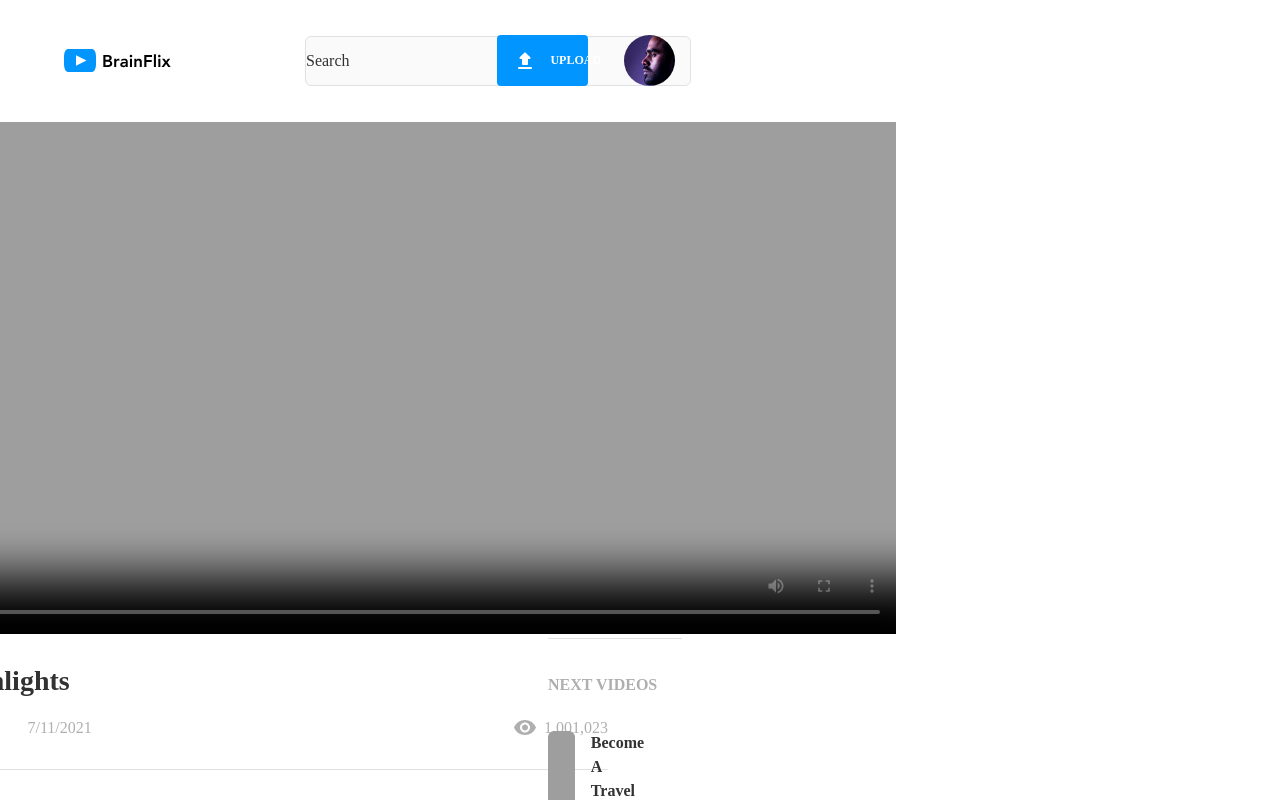
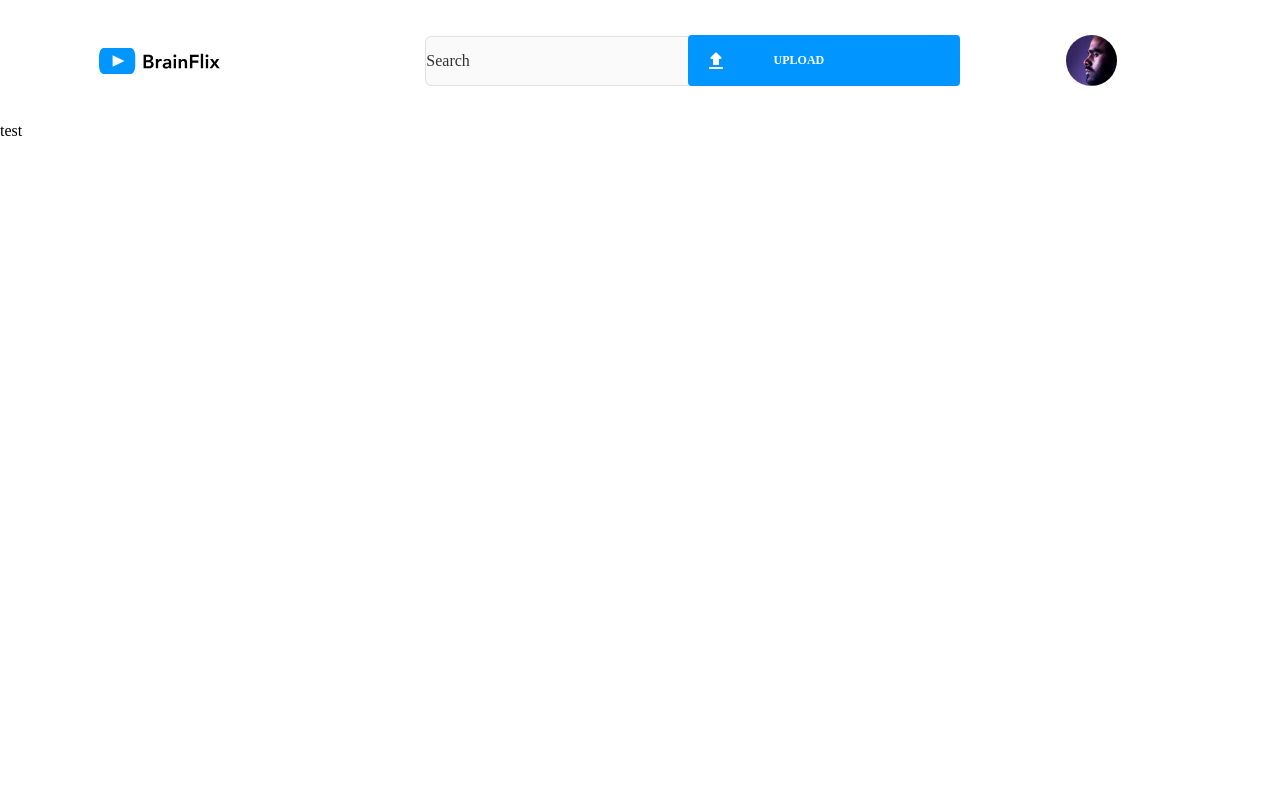
Before and after one commit to alexfenton/brainflix, a React (Create React App) app: page /upload in a window 1280 px wide. Shown: the top 800 px of the page. Built offline with nearby package versions, Linux system fonts and the light colour scheme; grey boxes are pictures that could not be loaded.

Commit message:
reordered components, built upload component. To do: fill upload page, functional requirements

```diff
--- a/package.json
+++ b/package.json
@@ -8,6 +8,7 @@
     "@testing-library/user-event": "^13.5.0",
     "react": "^18.1.0",
     "react-dom": "^18.1.0",
+    "react-router-dom": "^5.3.3",
     "react-scripts": "5.0.1",
     "sass": "^1.52.1",
     "web-vitals": "^2.1.4"
--- a/src/App.js
+++ b/src/App.js
@@ -2,10 +2,13 @@ import { Component } from "react";
 import videos from "./data/videos.json";
 import videoDetails from "./data/video-details.json";
 import "./App.scss";
-import SelectedVideo from "./components/selected-video/SelectedVideo";
+import SelectedVideoDetails from "./components/selected-video-details/SelectedVideoDetails";
 import { OtherVideos } from "./components/other-videos/OtherVideos";
 import Nav from "./components/nav/Nav";
 import SelectedVideoHero from "./components/selected-video-hero/SelectedVideoDesktop";
+import { BrowserRouter as Router, Route, Switch } from "react-router-dom";
+import SelectedVideoComments from "./components/selected-video-comments/SelectedVideoComments";
+import Upload from "./components/upload/Upload";
 
 class App extends Component {
   state = {
@@ -29,23 +32,37 @@ class App extends Component {
   render() {
     // console.log(this.state.allVideos);
     return (
+      <Router>
         <div className="App">
           <Nav />
+          <Switch>
+            <Route exact path="/">
               <SelectedVideoHero selectedVideo={this.state.selectedVideo} />
               <div className="main">
-          <SelectedVideo
+                <div className="selectedVid">
+                  <SelectedVideoDetails
+                    selectedVideo={this.state.selectedVideo}
+                  />
+                  <SelectedVideoComments
                     selectedVideo={this.state.selectedVideo}
                     commentValue={this.state.commentValue}
                     commentID={this.state.commentLine.commentID}
                     commentText={this.state.commentLine.text}
                   />
+                </div>
                 <OtherVideos
                   videos={this.state.videos}
                   currentVideoID={this.state.selectedVideo.id}
                   selectedVideo={this.renderSelectedVideo}
                 />
               </div>
+            </Route>
+            <Route path="/upload">
+              <Upload />
+            </Route>
+          </Switch>
         </div>
+      </Router>
     );
   }
 }
--- a/src/components/nav/Nav.scss
+++ b/src/components/nav/Nav.scss
@@ -19,7 +19,6 @@
     padding-bottom: $sidePaddingMobile;
   }
   @include desktop {
-    width: 50vw;
   }
   &__logo {
     width: 35vw;
--- a/src/components/selected-video/SelectedVideo.jsx
+++ b/src/components/selected-video-comments/SelectedVideoComments.jsx
@@ -1,41 +1,11 @@
 import React from "react";
-import "./SelectedVideo.scss";
+import "./SelectedVideoComments.scss";
 import userImage from "../../assets/Images/Mohan-muruge.jpg";
 import comment from "../../assets/Icons/add_comment.svg";
-import views from "../../assets/Icons/views.svg";
-import likes from "../../assets/Icons/likes.svg";
 
-const SelectedVideo = (props) => {
-  const longDate = new Date(props.selectedVideo.timestamp);
-
+const SelectedVideoComments = (props) => {
   return (
-    <div className="selectedVideo__section">
-      <div className="selectedVideo__heading-container">
-        <h2 className="selectedVideo__heading">{props.selectedVideo.title}</h2>
-      </div>
-      <div className="selectedVideo__details-container">
-        <div className="selectedVideo__details">
-          <p className="selectedVideo__details-author">
-            By {props.selectedVideo.channel}
-          </p>
-        </div>
-        <div className="selectedVideo__details">
-          <p className="selectedVideo__timestamp">
-            {longDate.toLocaleDateString("en-US")}
-          </p>
-        </div>
-        <div className="selectedVideo__details">
-          <img className="selectedVideo__icon" src={views} alt=""></img>
-          {props.selectedVideo.views}
-        </div>
-        <div className="selectedVideo__details">
-          <img className="selectedVideo__icon" src={likes} alt=""></img>
-          {props.selectedVideo.likes}
-        </div>
-      </div>
-      <div className="selectedVideo__description">
-        {props.selectedVideo.description}
-      </div>
+    <div className="comments__section">
       <div className="comments__container">
         <div className="comments__counter-container">
           <p className="comments__counter">
@@ -87,4 +57,4 @@ const SelectedVideo = (props) => {
   );
 };
 
-export default SelectedVideo;
+export default SelectedVideoComments;
--- a/src/components/selected-video/SelectedVideo.scss
+++ b/src/components/selected-video-comments/SelectedVideoComments.scss
@@ -3,6 +3,16 @@
 @import "../../styles/partials/mixins.scss";
 @import "../../styles/partials/breakpoints.scss";
 .comments {
+  &__section {
+    display: flex;
+    flex-direction: column;
+    align-items: center;
+    width: 100vw;
+    margin: 0;
+    @include desktop {
+      width: 40vw;
+    }
+  }
   &__container {
     padding: $sidePaddingMobile;
     padding-top: 0;
@@ -146,86 +156,3 @@
     margin: 0;
   }
 }
-.selectedVideo {
-  &__section {
-    display: flex;
-    flex-direction: column;
-    align-items: center;
-    width: 100vw;
-    margin: 0;
-    @include desktop {
-      width: 40vw;
-    }
-  }
-  &__heading {
-    @include pageHeading;
-    display: flex;
-    @include tablet {
-      margin-bottom: 0;
-    }
-    &-container {
-      width: 90vw;
-      display: flex;
-    }
-  }
-
-  &__description {
-    padding: $sidePaddingMobile;
-    @include bodyCopy;
-    display: flex;
-    @include tablet {
-      padding: $sidePaddingTablet;
-    }
-  }
-
-  &__details {
-    height: 35%;
-    @include labels;
-    display: flex;
-    align-items: center;
-    margin: 5rem, 0, 0.5rem, 0;
-
-    &-container {
-      display: flex;
-      flex-direction: column;
-      flex-wrap: wrap;
-      justify-content: space-around;
-      padding-top: 0.5rem;
-      padding-bottom: 0.5rem;
-      height: 12vh;
-      width: 90vw;
-      margin: 0;
-      border-top: solid;
-      border-bottom: solid;
-      border-color: $divider;
-      border-width: 1px;
-      @include tablet {
-        flex-direction: row;
-        height: fit-content;
-        padding-bottom: 0.5rem;
-        padding-top: $sidePaddingMobile;
-        border-top: 0;
-        justify-content: space-between;
-        align-items: center;
-      }
-      @include desktop {
-        width: 55vw;
-      }
-    }
-    &-author {
-      margin: 0;
-      @include bodyCopy;
-      font-weight: 700;
-    }
-  }
-
-  &__icon {
-    margin-right: 0.5rem;
-  }
-  &__timestamp {
-    @include tablet {
-      margin: 0;
-      margin-right: 30vw;
-    }
-  }
-}
--- /dev/null
+++ b/src/components/selected-video-details/SelectedVideoDetails.jsx
@@ -0,0 +1,41 @@
+import React from "react";
+import "./SelectedVideoDetails.scss";
+import views from "../../assets/Icons/views.svg";
+import likes from "../../assets/Icons/likes.svg";
+
+const SelectedVideoDetails = (props) => {
+  const longDate = new Date(props.selectedVideo.timestamp);
+
+  return (
+    <div className="selectedVideo__section">
+      <div className="selectedVideo__heading-container">
+        <h2 className="selectedVideo__heading">{props.selectedVideo.title}</h2>
+      </div>
+      <div className="selectedVideo__details-container">
+        <div className="selectedVideo__details">
+          <p className="selectedVideo__details-author">
+            By {props.selectedVideo.channel}
+          </p>
+        </div>
+        <div className="selectedVideo__details">
+          <p className="selectedVideo__timestamp">
+            {longDate.toLocaleDateString("en-US")}
+          </p>
+        </div>
+        <div className="selectedVideo__details">
+          <img className="selectedVideo__icon" src={views} alt=""></img>
+          {props.selectedVideo.views}
+        </div>
+        <div className="selectedVideo__details">
+          <img className="selectedVideo__icon" src={likes} alt=""></img>
+          {props.selectedVideo.likes}
+        </div>
+      </div>
+      <div className="selectedVideo__description">
+        {props.selectedVideo.description}
+      </div>
+    </div>
+  );
+};
+
+export default SelectedVideoDetails;
--- /dev/null
+++ b/src/components/selected-video-details/SelectedVideoDetails.scss
@@ -0,0 +1,88 @@
+@import "../../styles/partials/global.scss";
+@import "../../styles/partials/variables.scss";
+@import "../../styles/partials/mixins.scss";
+@import "../../styles/partials/breakpoints.scss";
+
+.selectedVideo {
+  &__section {
+    display: flex;
+    flex-direction: column;
+    align-items: center;
+    width: 100vw;
+    margin: 0;
+    @include desktop {
+      width: 40vw;
+    }
+  }
+  &__heading {
+    @include pageHeading;
+    display: flex;
+    @include tablet {
+      margin-bottom: 0;
+    }
+    &-container {
+      width: 90vw;
+      display: flex;
+    }
+  }
+
+  &__description {
+    padding: $sidePaddingMobile;
+    @include bodyCopy;
+    display: flex;
+    @include tablet {
+      padding: $sidePaddingTablet;
+    }
+  }
+
+  &__details {
+    height: 35%;
+    @include labels;
+    display: flex;
+    align-items: center;
+    margin: 5rem, 0, 0.5rem, 0;
+
+    &-container {
+      display: flex;
+      flex-direction: column;
+      flex-wrap: wrap;
+      justify-content: space-around;
+      padding-top: 0.5rem;
+      padding-bottom: 0.5rem;
+      height: 12vh;
+      width: 90vw;
+      margin: 0;
+      border-top: solid;
+      border-bottom: solid;
+      border-color: $divider;
+      border-width: 1px;
+      @include tablet {
+        flex-direction: row;
+        height: fit-content;
+        padding-bottom: 0.5rem;
+        padding-top: $sidePaddingMobile;
+        border-top: 0;
+        justify-content: space-between;
+        align-items: center;
+      }
+      @include desktop {
+        width: 55vw;
+      }
+    }
+    &-author {
+      margin: 0;
+      @include bodyCopy;
+      font-weight: 700;
+    }
+  }
+
+  &__icon {
+    margin-right: 0.5rem;
+  }
+  &__timestamp {
+    @include tablet {
+      margin: 0;
+      margin-right: 30vw;
+    }
+  }
+}
--- /dev/null
+++ b/src/components/upload/Upload.jsx
@@ -0,0 +1,10 @@
+import React from "react";
+import './Upload.scss'
+
+const Upload = () =>{
+    return (
+        <div>test</div>
+    )
+}
+
+export default Upload;
```
Also changed, not shown: src/components/upload/Upload.scss (added), 1 other file (tests, documents, lock files or other folders). Lines whose indentation alone changed are shown as unchanged.
